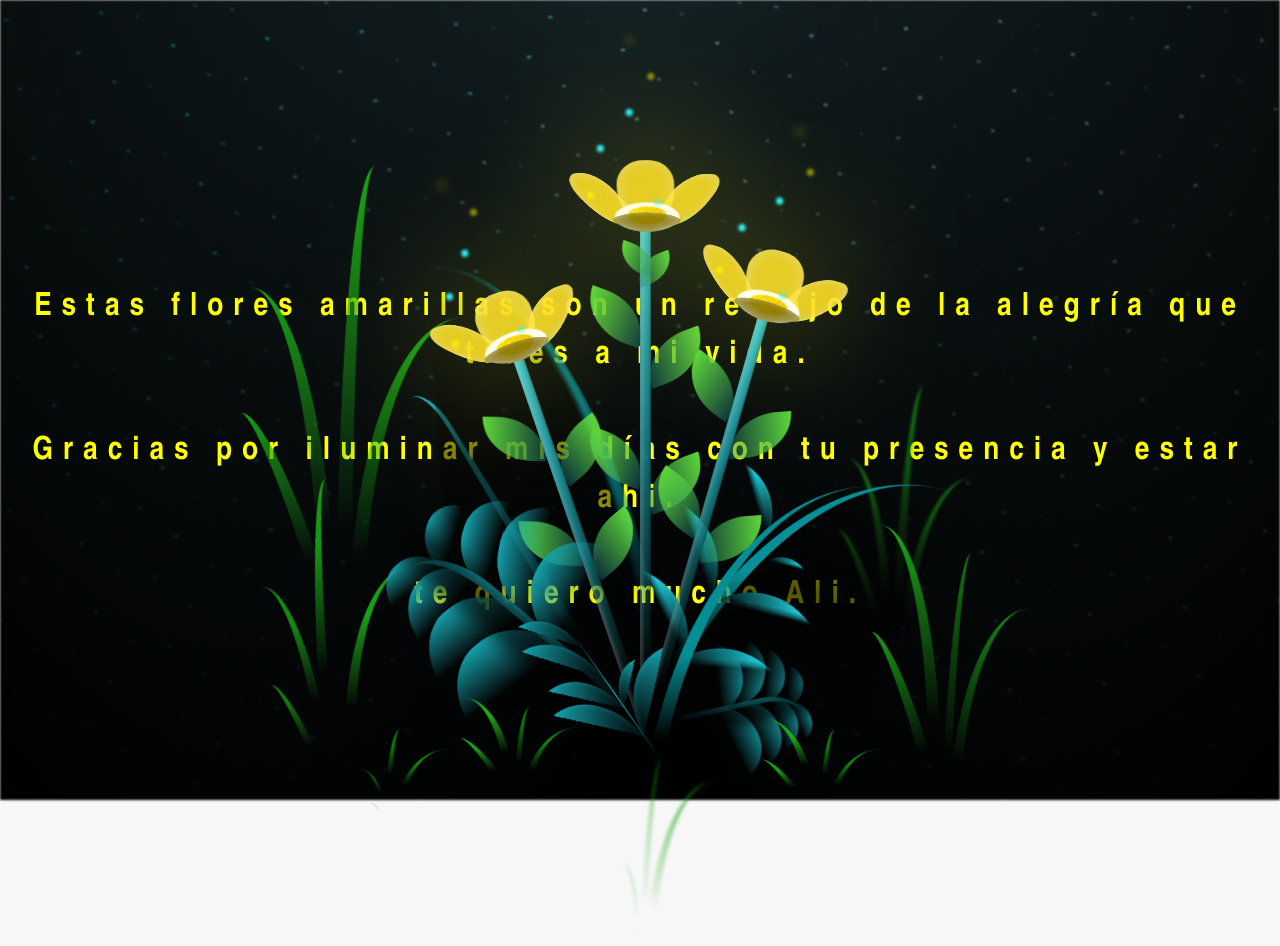
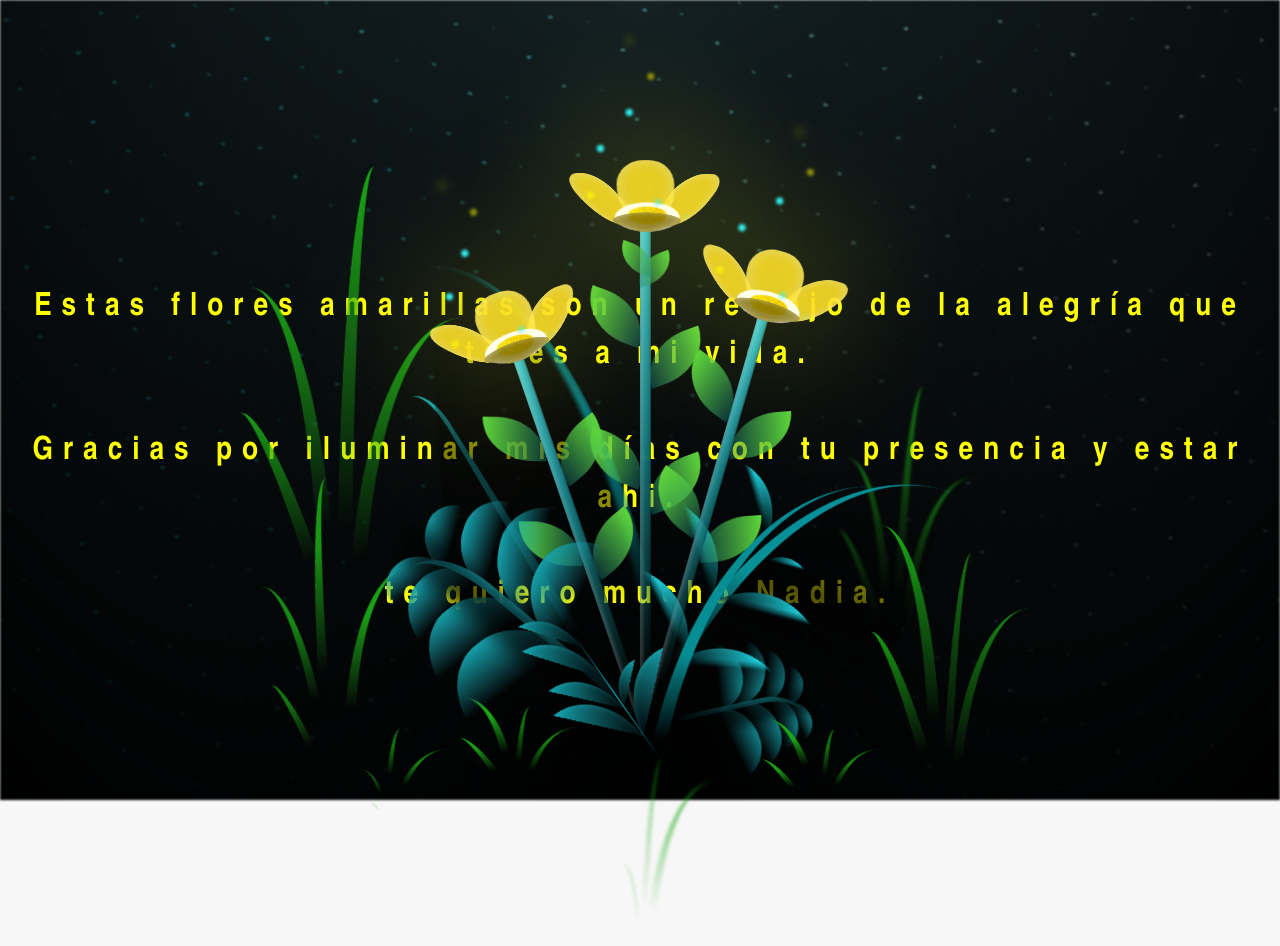
Before and after one commit to EFRAPOMA/FELIZ-AMOR, a plain HTML site: page flower.html in a window 1280 px wide. Drawn offline with Linux system fonts and the light colour scheme.

Commit message:
Update flower.html

```diff
--- a/flower.html
+++ b/flower.html
@@ -15,7 +15,7 @@
     <div id="lyrics">
 
     </div>
-    <h1 class="titulo">Estas flores amarillas son un reflejo de la alegría que traes a mi vida. <br> <br> Gracias por iluminar mis días con tu presencia y estar ahi.<br><br> te quiero mucho Ali.</h1>
+    <h1 class="titulo">Estas flores amarillas son un reflejo de la alegría que traes a mi vida. <br> <br> Gracias por iluminar mis días con tu presencia y estar ahi.<br><br> te quiero mucho Nadia.</h1>
 
     <div class="night"></div>
     <div class="flowers">
```
